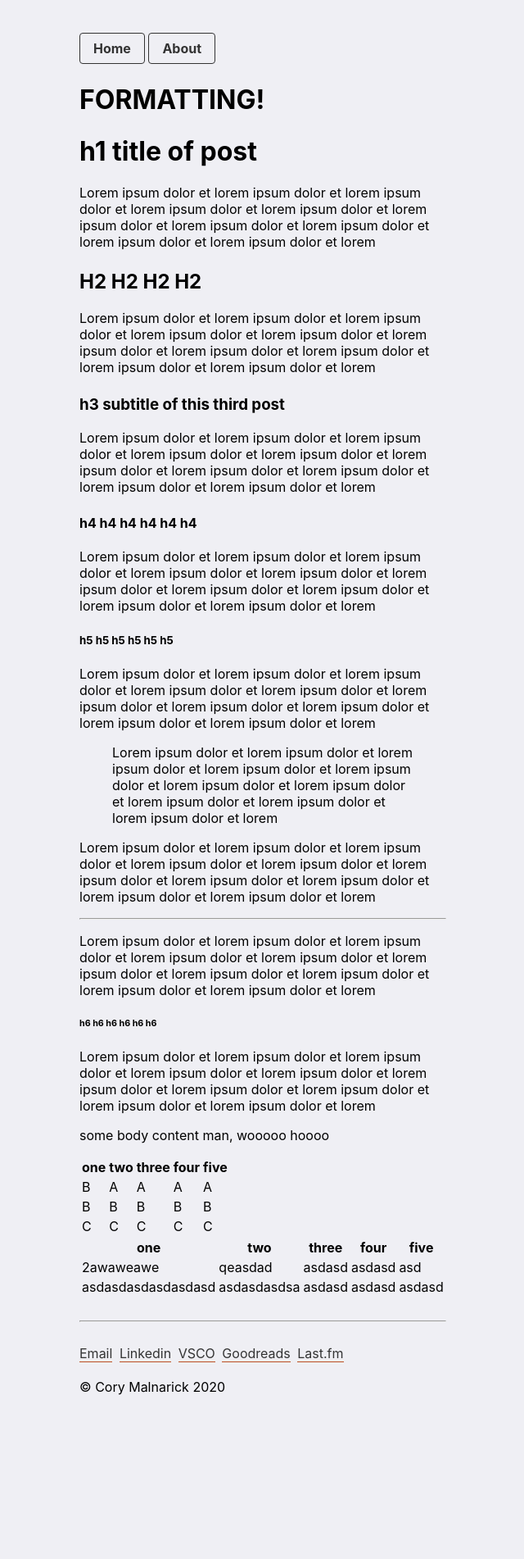
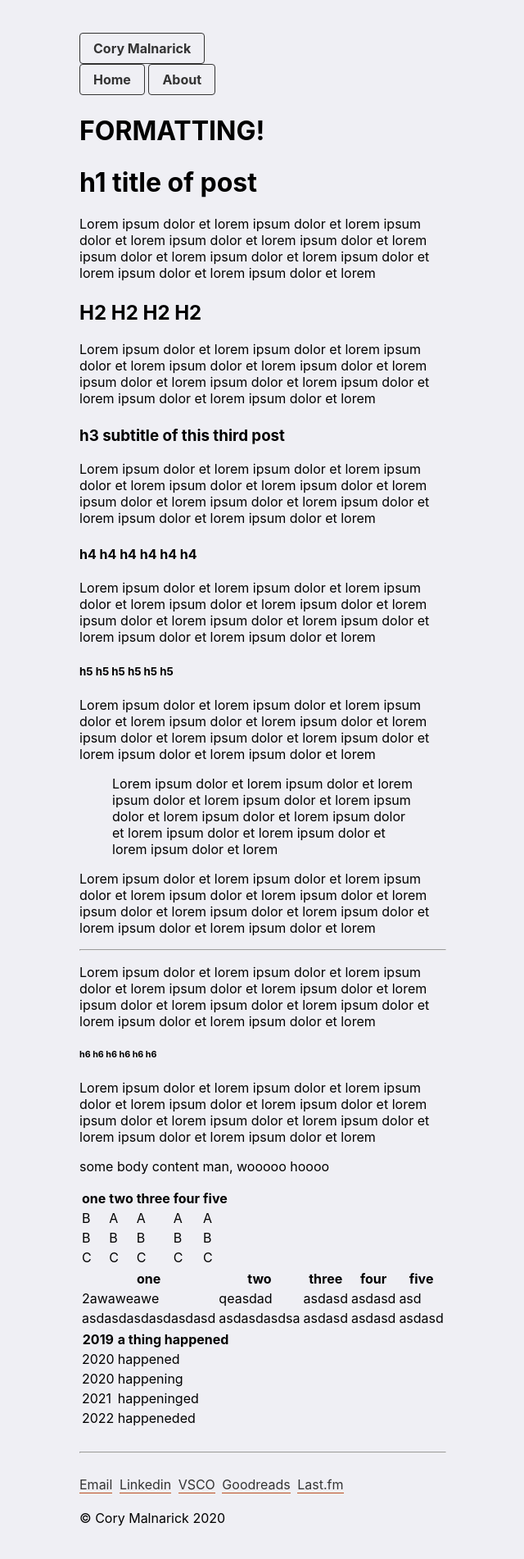
Before and after one commit to foundmonster/foundmonster.github.io, a Jekyll site: the page built from _posts/2020-03-24-thirdpost.md, in a window 1280 px wide. Shown: the whole page at 82% size, without its empty margins (319-959 px from the left). Built offline with Jekyll 4.4.1, drawn with Linux system fonts in a browser that asks for light colours; before the commit the page ends 1742 px from its top, so only the background shows below that.

Commit message:
playing around with tables and adding my name above the nav like frank chimero's site

```diff
--- a/_includes/navigation.html
+++ b/_includes/navigation.html
@@ -1,4 +1,5 @@
 <nav>
+	<div class="navbutton">Cory Malnarick</div><br>
   {% for item in site.data.navigation %}
      <a href="{{ item.link }}" class="navbutton">
       {{ item.name }}
--- a/_posts/2020-03-24-thirdpost.md
+++ b/_posts/2020-03-24-thirdpost.md
@@ -40,3 +40,10 @@ some body content man, wooooo hoooo
 |------------------ |----------- |------ |------ |------ |
 |2awaweawe          |qeasdad     |asdasd |asdasd |asd    |
 |asdasdasdasdasdasd |asdasdasdsa |asdasd |asdasd |asdasd |
+
+|2019|a thing happened|
+|----|----------------|
+|2020|happened        |
+|2020|happening       |
+|2021|happeninged     |
+|2022|happeneded      |
```
